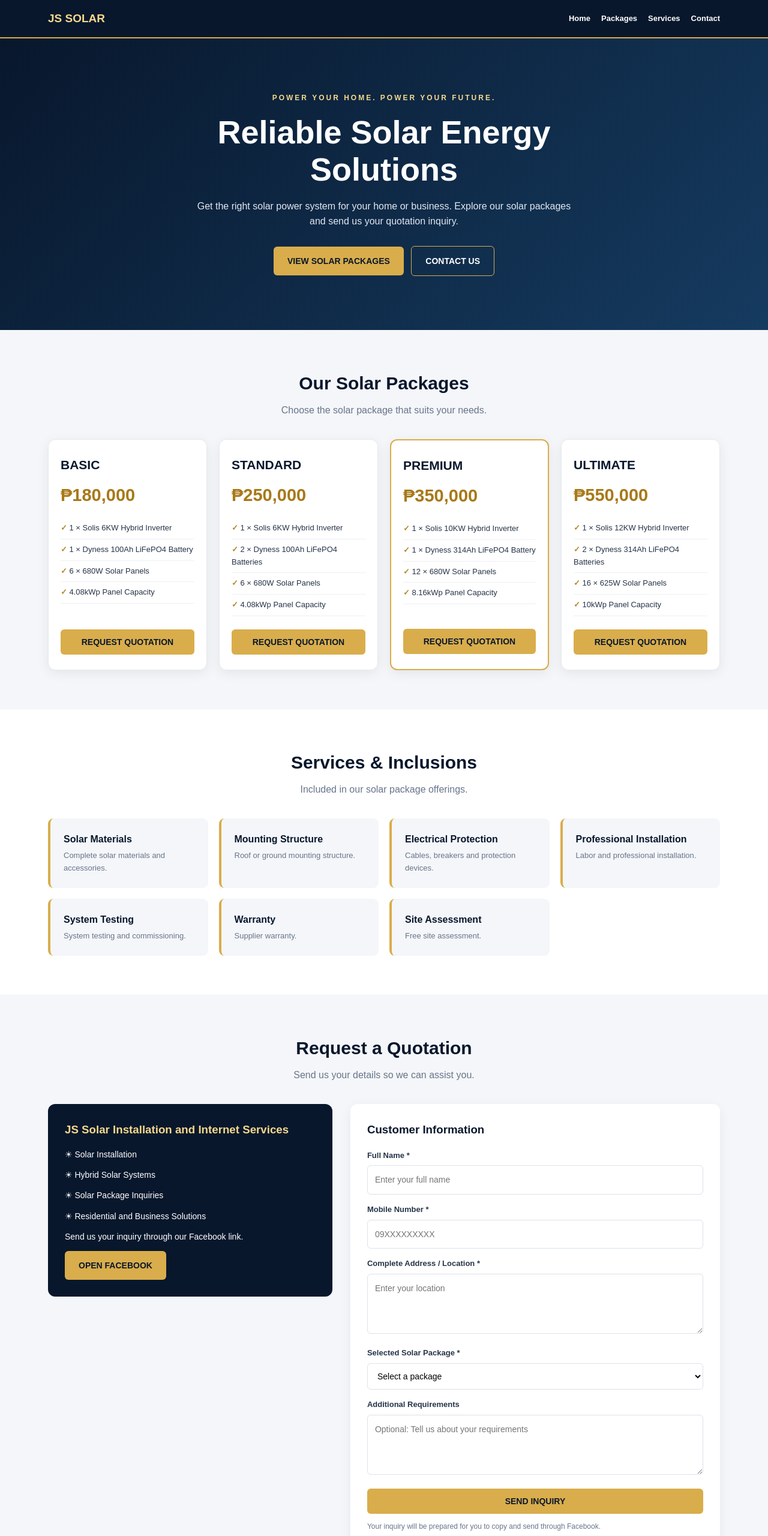
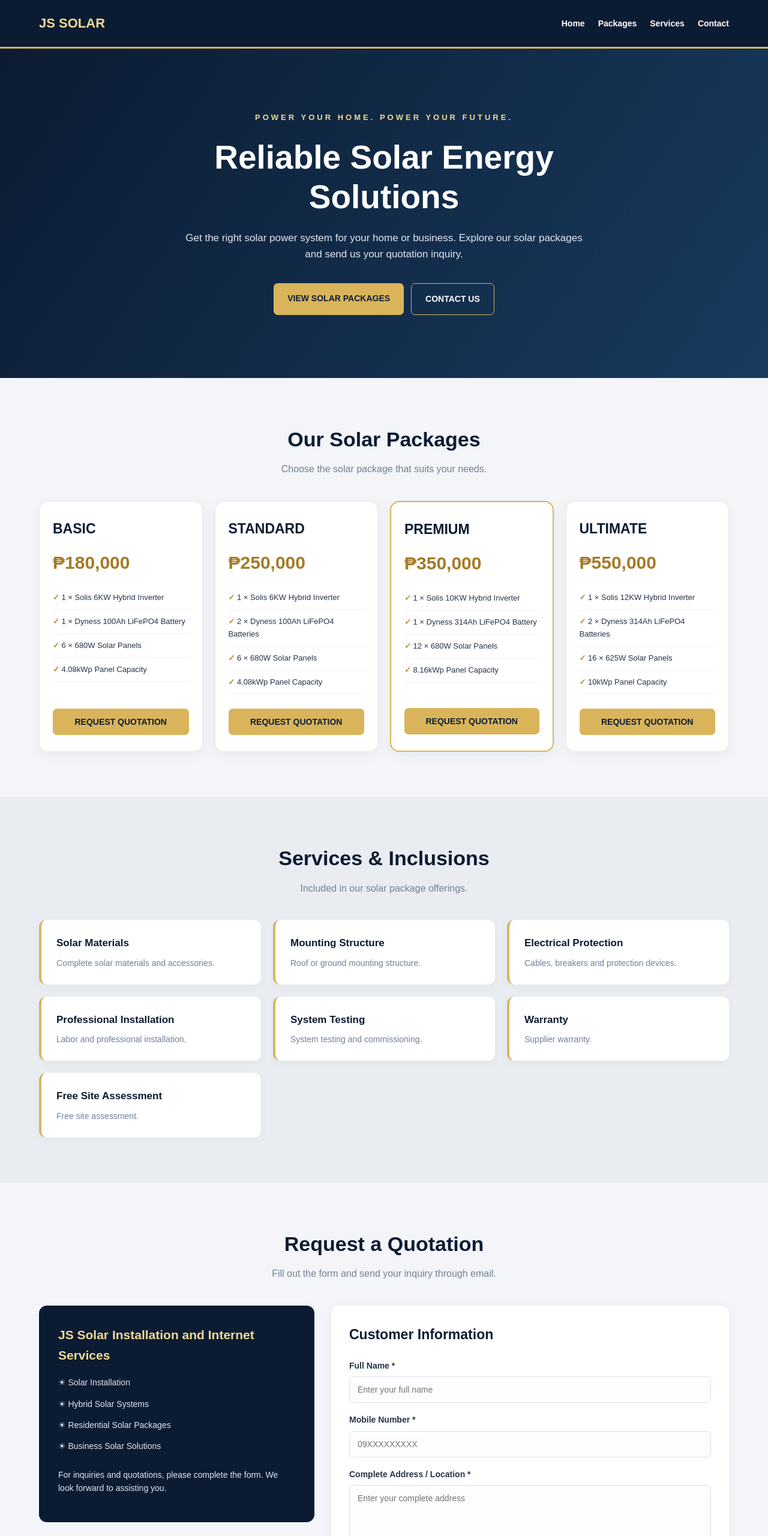
Before and after one commit to jaycaballero221-del/JayCaballero-Solar-Package, a plain HTML site: page index.html in a window 1280 px wide. Shown: the top 2560 px of the page at 60% size. Drawn offline with Linux system fonts and the light colour scheme.

Commit message:
Update index.html

```diff
--- a/index.html
+++ b/index.html
@@ -4,20 +4,20 @@
 <head>
 <meta charset="UTF-8">
 <meta name="viewport" content="width=device-width, initial-scale=1.0">
-  <meta name="theme-color" content="#08172c">
-  <meta name="description" content="JS Solar Installation and Internet Services - Solar packages, installation and quotation inquiries.">
+<meta name="theme-color" content="#0b1b32">
+<meta name="description" content="JS Solar Installation and Internet Services - Solar packages and professional installation.">
 <title>JS Solar Installation and Internet Services</title>
 
 <style>
 :root {
-      --navy: #08172c;
-      --navy-light: #102947;
-      --gold: #d9ad4b;
-      --gold-light: #f5d98b;
+  --navy: #0b1b32;
+  --navy2: #173552;
+  --gold: #d9b45b;
+  --gold-light: #f0d995;
+  --background: #f3f5f8;
   --white: #ffffff;
-      --light: #f4f6f9;
   --text: #263448;
-      --muted: #687589;
+  --muted: #718096;
 }
 
 * {
@@ -31,8 +31,8 @@
 }
 
 body {
-      font-family: Arial, sans-serif;
-      background: var(--light);
+  font-family: Arial, Helvetica, sans-serif;
+  background: var(--background);
   color: var(--text);
   line-height: 1.6;
 }
@@ -42,88 +42,66 @@
 }
 
 .container {
-      width: min(1120px, 92%);
+  width: 92%;
+  max-width: 1150px;
   margin: auto;
 }
 
+/* HEADER */
+
 header {
   background: var(--navy);
-      color: white;
-      padding: 16px 0;
+  border-bottom: 3px solid var(--gold);
   position: sticky;
   top: 0;
-      z-index: 100;
-      border-bottom: 2px solid var(--gold);
+  z-index: 1000;
 }
 
 .nav {
+  min-height: 78px;
   display: flex;
+  align-items: center;
   justify-content: space-between;
-      align-items: center;
   gap: 15px;
-      flex-wrap: wrap;
 }
 
 .logo {
+  font-size: 22px;
+  font-weight: bold;
   color: var(--gold-light);
-      font-size: 19px;
-      font-weight: 800;
+  white-space: nowrap;
 }
 
 .nav-links {
   display: flex;
-      gap: 18px;
-      flex-wrap: wrap;
+  align-items: center;
+  gap: 22px;
 }
 
 .nav-links a {
   color: white;
-      font-size: 13px;
-      font-weight: bold;
+  font-size: 14px;
+  font-weight: 600;
 }
 
 .nav-links a:hover {
   color: var(--gold-light);
 }
 
-    .hero {
-      background: linear-gradient(135deg, #08172c, #153b60);
-      color: white;
-      padding: 90px 0;
-      text-align: center;
-    }
-
-    .hero .tag {
-      color: var(--gold-light);
-      letter-spacing: 3px;
-      font-size: 12px;
-      font-weight: bold;
-      margin-bottom: 15px;
-    }
-
-    .hero h1 {
-      font-size: clamp(32px, 6vw, 54px);
-      line-height: 1.15;
-      margin-bottom: 18px;
-    }
-
-    .hero p {
-      max-width: 650px;
-      margin: 0 auto 28px;
-      color: #e1e8f1;
-    }
+/* BUTTONS */
 
 .btn {
   display: inline-block;
+  padding: 14px 23px;
   background: var(--gold);
   color: var(--navy);
-      padding: 13px 23px;
-      border-radius: 6px;
-      font-weight: 800;
-      border: none;
+  border: 0;
+  border-radius: 7px;
+  font-weight: bold;
+  font-size: 14px;
   cursor: pointer;
-      font-size: 14px;
   transition: 0.2s;
+  text-align: center;
 }
 
 .btn:hover {
@@ -135,47 +113,96 @@
   background: transparent;
   color: white;
   border: 1px solid var(--gold);
-      margin-left: 8px;
 }
 
 .btn-outline:hover {
+  background: var(--gold);
   color: var(--navy);
 }
 
+/* HERO */
+
+.hero {
+  background: linear-gradient(125deg, var(--navy), #183b5e);
+  color: white;
+  text-align: center;
+  padding: 105px 15px;
+}
+
+.hero-tag {
+  color: var(--gold-light);
+  letter-spacing: 4px;
+  font-size: 13px;
+  font-weight: bold;
+  margin-bottom: 22px;
+}
+
+.hero h1 {
+  font-size: clamp(34px, 6vw, 55px);
+  line-height: 1.2;
+  margin-bottom: 22px;
+}
+
+.hero p {
+  max-width: 680px;
+  margin: auto;
+  color: #e0e7f0;
+  font-size: 17px;
+}
+
+.hero-buttons {
+  margin-top: 35px;
+  display: flex;
+  justify-content: center;
+  flex-wrap: wrap;
+  gap: 12px;
+}
+
+/* SECTIONS */
+
 section {
-      padding: 65px 0;
-      scroll-margin-top: 85px;
+  padding: 75px 0;
+  scroll-margin-top: 90px;
 }
 
 .section-title {
   text-align: center;
-      margin-bottom: 35px;
+  margin-bottom: 40px;
 }
 
 .section-title h2 {
   color: var(--navy);
-      font-size: 30px;
-      margin-bottom: 8px;
+  font-size: 34px;
+  margin-bottom: 10px;
 }
 
 .section-title p {
   color: var(--muted);
+  font-size: 16px;
 }
+
+/* PACKAGES */
 
 .packages {
   display: grid;
-      grid-template-columns: repeat(auto-fit, minmax(235px, 1fr));
+  grid-template-columns: repeat(4, 1fr);
   gap: 20px;
 }
 
 .package-card {
-      background: white;
-      border-radius: 12px;
-      padding: 25px 20px;
-      box-shadow: 0 5px 20px rgba(0,0,0,0.07);
+  background: var(--white);
   border: 1px solid #e7eaf0;
+  border-radius: 15px;
+  padding: 27px 22px;
+  box-shadow: 0 5px 20px rgba(20, 35, 55, 0.06);
   display: flex;
   flex-direction: column;
+  transition: 0.2s;
+}
+
+.package-card:hover {
+  transform: translateY(-5px);
+  box-shadow: 0 10px 25px rgba(20, 35, 55, 0.10);
 }
 
 .package-card.featured {
@@ -184,122 +211,140 @@
 
 .package-card h3 {
   color: var(--navy);
-      font-size: 21px;
+  font-size: 23px;
 }
 
 .price {
-      color: #a87919;
-      font-size: 29px;
-      font-weight: 900;
-      margin: 10px 0 15px;
+  color: #a47b28;
+  font-size: 30px;
+  font-weight: bold;
+  margin: 15px 0;
 }
 
 .package-card ul {
   list-style: none;
-      margin-bottom: 22px;
   flex: 1;
+  margin-bottom: 24px;
 }
 
 .package-card li {
-      padding: 7px 0;
+  font-size: 13px;
+  padding: 9px 0;
   border-bottom: 1px solid #edf0f4;
-      font-size: 13px;
 }
 
 .package-card li::before {
   content: "✓ ";
-      color: #b38729;
+  color: #b38b37;
   font-weight: bold;
 }
 
 .package-card .btn {
   width: 100%;
-      text-align: center;
 }
 
-    .inclusions {
-      background: white;
+/* SERVICES */
+
+.services-section {
+  background: #e9edf2;
 }
 
-    .inclusion-grid {
+.service-grid {
   display: grid;
-      grid-template-columns: repeat(auto-fit, minmax(220px, 1fr));
-      gap: 18px;
+  grid-template-columns: repeat(3, 1fr);
+  gap: 20px;
 }
 
-    .inclusion-item {
-      background: var(--light);
-      padding: 22px;
-      border-radius: 9px;
+.service-card {
+  background: white;
+  border-radius: 12px;
+  padding: 25px;
   border-left: 4px solid var(--gold);
+  box-shadow: 0 4px 15px rgba(20, 35, 55, 0.04);
 }
 
-    .inclusion-item h3 {
+.service-card h3 {
   color: var(--navy);
-      font-size: 16px;
-      margin-bottom: 5px;
+  font-size: 17px;
+  margin-bottom: 8px;
 }
 
-    .inclusion-item p {
-      font-size: 13px;
+.service-card p {
   color: var(--muted);
+  font-size: 14px;
 }
 
-    .contact-wrap {
+/* CONTACT */
+
+.contact-section {
+  background: var(--background);
+}
+
+.contact-grid {
   display: grid;
-      grid-template-columns: 1fr 1.3fr;
-      gap: 30px;
+  grid-template-columns: 0.9fr 1.3fr;
+  gap: 28px;
   align-items: start;
 }
 
 .contact-info {
   background: var(--navy);
   color: white;
-      padding: 28px;
-      border-radius: 12px;
+  padding: 32px;
+  border-radius: 13px;
 }
 
 .contact-info h3 {
   color: var(--gold-light);
-      margin-bottom: 15px;
+  font-size: 21px;
+  margin-bottom: 18px;
 }
 
 .contact-info p {
-      margin: 12px 0;
+  color: #e1e7ef;
+  margin-bottom: 13px;
   font-size: 14px;
 }
 
 .contact-form {
   background: white;
-      padding: 28px;
-      border-radius: 12px;
-      box-shadow: 0 5px 20px rgba(0,0,0,0.06);
+  border-radius: 13px;
+  padding: 30px;
+  box-shadow: 0 5px 20px rgba(20, 35, 55, 0.06);
 }
 
 .contact-form h3 {
   color: var(--navy);
-      margin-bottom: 18px;
+  font-size: 23px;
+  margin-bottom: 22px;
 }
 
 .form-group {
-      margin-bottom: 15px;
+  margin-bottom: 17px;
 }
 
 label {
   display: block;
-      font-size: 13px;
+  font-size: 14px;
   font-weight: bold;
-      margin-bottom: 6px;
+  color: var(--text);
+  margin-bottom: 7px;
 }
 
 input, select, textarea {
   width: 100%;
-      padding: 12px;
-      border: 1px solid #dce1e8;
-      border-radius: 6px;
-      font: inherit;
+  padding: 13px;
+  border: 1px solid #dce2e9;
+  border-radius: 7px;
   font-size: 14px;
-      background: white;
+  font-family: inherit;
+  background: #fcfdff;
+  color: var(--text);
+}
+
+input:focus, select:focus, textarea:focus {
+  outline: 2px solid var(--gold-light);
+  border-color: var(--gold);
 }
 
 textarea {
@@ -307,57 +352,95 @@
   resize: vertical;
 }
 
-    input:focus, select:focus, textarea:focus {
-      outline: 2px solid var(--gold-light);
-      border-color: var(--gold);
+.contact-form button {
+  width: 100%;
+  font-size: 14px;
 }
 
-    .contact-form .btn {
-      width: 100%;
+.form-note {
+  color: var(--muted);
+  font-size: 12px;
+  margin-top: 13px;
 }
 
-    .small-note {
-      font-size: 12px;
-      color: var(--muted);
-      margin-top: 12px;
-    }
+/* FOOTER */
 
 footer {
-      background: #050f1e;
-      color: #cbd3df;
+  background: #071426;
+  color: #cbd4df;
+  padding: 30px 15px;
   text-align: center;
-      padding: 25px 12px;
   font-size: 13px;
 }
 
 footer strong {
   color: var(--gold-light);
+  font-size: 16px;
 }
 
-    @media (max-width: 700px) {
+/* MOBILE */
+
+@media (max-width: 950px) {
+  .packages {
+    grid-template-columns: repeat(2, 1fr);
+  }
+
+  .service-grid {
+    grid-template-columns: repeat(2, 1fr);
+  }
+}
+
+@media (max-width: 650px) {
   .nav {
+    flex-direction: column;
     justify-content: center;
+    padding: 16px 0;
   }
 
   .nav-links {
     justify-content: center;
-        gap: 13px;
+    gap: 16px;
+    flex-wrap: wrap;
+  }
+
+  .nav-links a {
+    font-size: 13px;
   }
 
   .hero {
-        padding: 65px 0;
+    padding: 85px 15px;
   }
 
-      .btn-outline {
-        margin: 10px 0 0;
+  .hero p {
+    font-size: 15px;
   }
 
-      .contact-wrap {
+  section {
+    padding: 55px 0;
+  }
+
+  .section-title h2 {
+    font-size: 28px;
+  }
+
+  .packages {
     grid-template-columns: 1fr;
   }
 
-      section {
-        padding: 48px 0;
+  .service-grid {
+    grid-template-columns: 1fr;
+  }
+
+  .contact-grid {
+    grid-template-columns: 1fr;
+  }
+
+  .contact-form {
+    padding: 23px 18px;
+  }
+
+  .package-card {
+    padding: 25px;
   }
 }
 </style>
@@ -365,9 +448,11 @@
 
 <body>
 
+<!-- HEADER -->
+
 <header>
   <div class="container nav">
-    <a class="logo" href="#home">JS SOLAR</a>
+    <a href="#home" class="logo">JS SOLAR</a>
 
     <nav class="nav-links">
       <a href="#home">Home</a>
@@ -380,21 +465,35 @@
 
 <main>
 
+<!-- HOME -->
+
 <section class="hero" id="home">
   <div class="container">
-      <p class="tag">POWER YOUR HOME. POWER YOUR FUTURE.</p>
+
+    <div class="hero-tag">
+      POWER YOUR HOME. POWER YOUR FUTURE.
+    </div>
+
     <h1>Reliable Solar Energy<br>Solutions</h1>
+
     <p>
       Get the right solar power system for your home or business.
       Explore our solar packages and send us your quotation inquiry.
     </p>
-      <a class="btn" href="#packages">VIEW SOLAR PACKAGES</a>
-      <a class="btn btn-outline" href="#contact">CONTACT US</a>
+
+    <div class="hero-buttons">
+      <a href="#packages" class="btn">VIEW SOLAR PACKAGES</a>
+      <a href="#contact" class="btn btn-outline">CONTACT US</a>
+    </div>
+
   </div>
 </section>
 
+<!-- SOLAR PACKAGES -->
+
 <section id="packages">
   <div class="container">
+
     <div class="section-title">
       <h2>Our Solar Packages</h2>
       <p>Choose the solar package that suits your needs.</p>
@@ -405,12 +504,14 @@
       <article class="package-card">
         <h3>BASIC</h3>
         <div class="price">₱180,000</div>
+
         <ul>
           <li>1 × Solis 6KW Hybrid Inverter</li>
           <li>1 × Dyness 100Ah LiFePO4 Battery</li>
           <li>6 × 680W Solar Panels</li>
           <li>4.08kWp Panel Capacity</li>
         </ul>
+
         <button class="btn package-btn" data-package="BASIC">
           REQUEST QUOTATION
         </button>
@@ -419,12 +520,14 @@
       <article class="package-card">
         <h3>STANDARD</h3>
         <div class="price">₱250,000</div>
+
         <ul>
           <li>1 × Solis 6KW Hybrid Inverter</li>
           <li>2 × Dyness 100Ah LiFePO4 Batteries</li>
           <li>6 × 680W Solar Panels</li>
           <li>4.08kWp Panel Capacity</li>
         </ul>
+
         <button class="btn package-btn" data-package="STANDARD">
           REQUEST QUOTATION
         </button>
@@ -433,12 +536,14 @@
       <article class="package-card featured">
         <h3>PREMIUM</h3>
         <div class="price">₱350,000</div>
+
         <ul>
           <li>1 × Solis 10KW Hybrid Inverter</li>
           <li>1 × Dyness 314Ah LiFePO4 Battery</li>
           <li>12 × 680W Solar Panels</li>
           <li>8.16kWp Panel Capacity</li>
         </ul>
+
         <button class="btn package-btn" data-package="PREMIUM">
           REQUEST QUOTATION
         </button>
@@ -447,12 +552,14 @@
       <article class="package-card">
         <h3>ULTIMATE</h3>
         <div class="price">₱550,000</div>
+
         <ul>
           <li>1 × Solis 12KW Hybrid Inverter</li>
           <li>2 × Dyness 314Ah LiFePO4 Batteries</li>
           <li>16 × 625W Solar Panels</li>
           <li>10kWp Panel Capacity</li>
         </ul>
+
         <button class="btn package-btn" data-package="ULTIMATE">
           REQUEST QUOTATION
         </button>
@@ -462,96 +569,118 @@
   </div>
 </section>
 
-  <section class="inclusions" id="services">
+<!-- SERVICES -->
+
+<section class="services-section" id="services">
   <div class="container">
+
     <div class="section-title">
       <h2>Services & Inclusions</h2>
       <p>Included in our solar package offerings.</p>
     </div>
 
-      <div class="inclusion-grid">
-        <div class="inclusion-item">
+    <div class="service-grid">
+
+      <div class="service-card">
         <h3>Solar Materials</h3>
         <p>Complete solar materials and accessories.</p>
       </div>
 
-        <div class="inclusion-item">
+      <div class="service-card">
         <h3>Mounting Structure</h3>
         <p>Roof or ground mounting structure.</p>
       </div>
 
-        <div class="inclusion-item">
+      <div class="service-card">
         <h3>Electrical Protection</h3>
         <p>Cables, breakers and protection devices.</p>
       </div>
 
-        <div class="inclusion-item">
+      <div class="service-card">
         <h3>Professional Installation</h3>
         <p>Labor and professional installation.</p>
       </div>
 
-        <div class="inclusion-item">
+      <div class="service-card">
         <h3>System Testing</h3>
         <p>System testing and commissioning.</p>
       </div>
 
-        <div class="inclusion-item">
+      <div class="service-card">
         <h3>Warranty</h3>
         <p>Supplier warranty.</p>
       </div>
 
-        <div class="inclusion-item">
-          <h3>Site Assessment</h3>
+      <div class="service-card">
+        <h3>Free Site Assessment</h3>
         <p>Free site assessment.</p>
       </div>
+
     </div>
   </div>
 </section>
 
-  <section id="contact">
+<!-- CONTACT / EMAIL INQUIRY -->
+
+<section class="contact-section" id="contact">
   <div class="container">
+
     <div class="section-title">
       <h2>Request a Quotation</h2>
-        <p>Send us your details so we can assist you.</p>
+      <p>Fill out the form and send your inquiry through email.</p>
     </div>
 
-      <div class="contact-wrap">
+    <div class="contact-grid">
 
       <div class="contact-info">
         <h3>JS Solar Installation and Internet Services</h3>
+
         <p>☀ Solar Installation</p>
         <p>☀ Hybrid Solar Systems</p>
-          <p>☀ Solar Package Inquiries</p>
-          <p>☀ Residential and Business Solutions</p>
-          <p>Send us your inquiry through our Facebook link.</p>
-          <a class="btn" href="https://www.facebook.com/share/19XsacQLH6/"
-             target="_blank" rel="noopener">
-            OPEN FACEBOOK
-          </a>
+        <p>☀ Residential Solar Packages</p>
+        <p>☀ Business Solar Solutions</p>
+
+        <p style="margin-top:25px;">
+          For inquiries and quotations, please complete the form.
+          We look forward to assisting you.
+        </p>
       </div>
 
       <form class="contact-form" id="inquiryForm">
+
         <h3>Customer Information</h3>
 
         <div class="form-group">
           <label for="name">Full Name *</label>
-            <input type="text" id="name" required placeholder="Enter your full name">
+          <input
+            type="text"
+            id="name"
+            required
+            placeholder="Enter your full name">
         </div>
 
         <div class="form-group">
           <label for="phone">Mobile Number *</label>
-            <input type="tel" id="phone" required placeholder="09XXXXXXXXX">
+          <input
+            type="tel"
+            id="phone"
+            required
+            placeholder="09XXXXXXXXX">
         </div>
 
         <div class="form-group">
           <label for="address">Complete Address / Location *</label>
-            <textarea id="address" required placeholder="Enter your location"></textarea>
+          <textarea
+            id="address"
+            required
+            placeholder="Enter your complete address"></textarea>
         </div>
 
         <div class="form-group">
           <label for="package">Selected Solar Package *</label>
+
           <select id="package" required>
-              <option value="">Select a package</option>
+            <option value="">Select a solar package</option>
             <option value="BASIC - ₱180,000">BASIC - ₱180,000</option>
             <option value="STANDARD - ₱250,000">STANDARD - ₱250,000</option>
             <option value="PREMIUM - ₱350,000">PREMIUM - ₱350,000</option>
@@ -561,16 +690,19 @@
 
         <div class="form-group">
           <label for="requirements">Additional Requirements</label>
-            <textarea id="requirements" placeholder="Optional: Tell us about your requirements"></textarea>
+          <textarea
+            id="requirements"
+            placeholder="Optional: Tell us your additional requirements"></textarea>
         </div>
 
         <button type="submit" class="btn">
-            SEND INQUIRY
+          SEND INQUIRY VIA EMAIL
         </button>
 
-          <p class="small-note">
-            Your inquiry will be prepared for you to copy and send through Facebook.
+        <p class="form-note">
+          Your email app will open with your quotation details ready to send.
         </p>
+
       </form>
 
     </div>
@@ -579,72 +711,108 @@
 
 </main>
 
+<!-- FOOTER -->
+
 <footer>
-  <p><strong>JS Solar Installation and Internet Services</strong></p>
+  <p>
+    <strong>JS Solar Installation and Internet Services</strong>
+  </p>
+
   <p>Solar Energy Solutions for Homes and Businesses</p>
-  <p>© <span id="year"></span> All Rights Reserved.</p>
+
+  <p style="margin-top:10px;">
+    © <span id="year"></span> All Rights Reserved.
+  </p>
 </footer>
 
+<!-- JAVASCRIPT -->
+
 <script>
-  const FACEBOOK_LINK = "https://www.facebook.com/share/19XsacQLH6/";
+const BUSINESS_EMAIL = "jaycaballero221@gmail.com";
 
+// Current year
 document.getElementById("year").textContent =
   new Date().getFullYear();
 
-  // Select package automatically when a package button is clicked.
+// Package buttons
 document.querySelectorAll(".package-btn").forEach(button => {
+
   button.addEventListener("click", () => {
+
     const selectedPackage = button.dataset.package;
     const packageSelect = document.getElementById("package");
 
-      const matchingOption = Array.from(packageSelect.options).find(option =>
-        option.value.startsWith(selectedPackage + " -")
+    const option = Array.from(packageSelect.options).find(item =>
+      item.value.startsWith(selectedPackage + " -")
     );
 
-      if (matchingOption) {
-        packageSelect.value = matchingOption.value;
+    if (option) {
+      packageSelect.value = option.value;
     }
 
     document.getElementById("contact").scrollIntoView({
       behavior: "smooth"
     });
-    });
+
   });
 
-  // Prepare the customer's inquiry.
-  document.getElementById("inquiryForm").addEventListener("submit", async event => {
+});
+
+// Email inquiry form
+document.getElementById("inquiryForm").addEventListener("submit", event => {
+
   event.preventDefault();
 
-    const name = document.getElementById("name").value.trim();
-    const phone = document.getElementById("phone").value.trim();
-    const address = document.getElementById("address").value.trim();
-    const selectedPackage = document.getElementById("package").value;
-    const requirements = document.getElementById("requirements").value.trim();
+  const name =
+    document.getElementById("name").value.trim();
+
+  const phone =
+    document.getElementById("phone").value.trim();
+
+  const address =
+    document.getElementById("address").value.trim();
+
+  const selectedPackage =
+    document.getElementById("package").value;
+
+  const requirements =
+    document.getElementById("requirements").value.trim();
 
   if (!name || !phone || !address || !selectedPackage) {
     alert("Please complete all required fields.");
     return;
   }
 
+  const subject = "Solar Package Quotation Inquiry";
+
   const message =
-`SOLAR QUOTATION INQUIRY
+`JS SOLAR INSTALLATION AND INTERNET SERVICES
+SOLAR QUOTATION INQUIRY
 
-Name: ${name}
+CUSTOMER INFORMATION
+
+Full Name: ${name}
 Mobile Number: ${phone}
 Address / Location: ${address}
-Selected Package: ${selectedPackage}
-Additional Requirements: ${requirements || "None"}
 
-I would like to request a quotation. Thank you!`;
+SELECTED SOLAR PACKAGE
 
-    try {
-      await navigator.clipboard.writeText(message);
-      alert("Your inquiry has been copied! Facebook will open next. Paste your inquiry into your message.");
-    } catch (error) {
-      window.prompt("Copy your inquiry message below:", message);
-    }
+${selectedPackage}
 
-    window.open(FACEBOOK_LINK, "_blank", "noopener");
+ADDITIONAL REQUIREMENTS
+
+${requirements || "None"}
+
+I would like to request a quotation.
+Thank you!`;
+
+  const emailLink =
+    "mailto:" + BUSINESS_EMAIL +
+    "?subject=" + encodeURIComponent(subject) +
+    "&body=" + encodeURIComponent(message);
+
+  window.location.href = emailLink;
+
 });
 </script>
 
```
Lines whose indentation alone changed are shown as unchanged.
